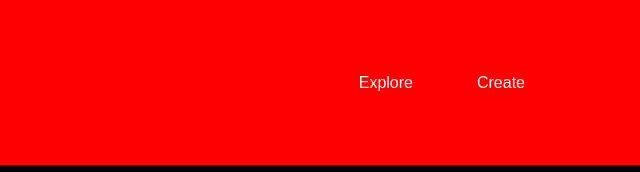
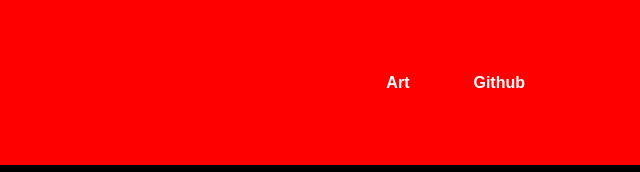
Before and after one commit to nick5616/sphere-website, a website built with Vite: page index.html in a window 1280 px wide. Shown: the top 172 px of the page, 627-1267 px from the left. Built offline with nearby package versions, Linux system fonts and the light colour scheme; animation ran at ten frames a second.

Commit message:
add actual links

```diff
--- a/index.html
+++ b/index.html
@@ -13,8 +13,12 @@
         <nav>
             <a href="/" class="nav-heading">Sphere</a>
             <ul>
-                <li>Explore</li>
-                <li>Create</li>
+                <li>
+                    <a href="https://saucedog.art">Art</a>
+                </li>
+                <li>
+                    <a href="https://github.com/nick5616">Github</a>
+                </li>
             </ul>
         </nav>
         <h1 class="title">
```
